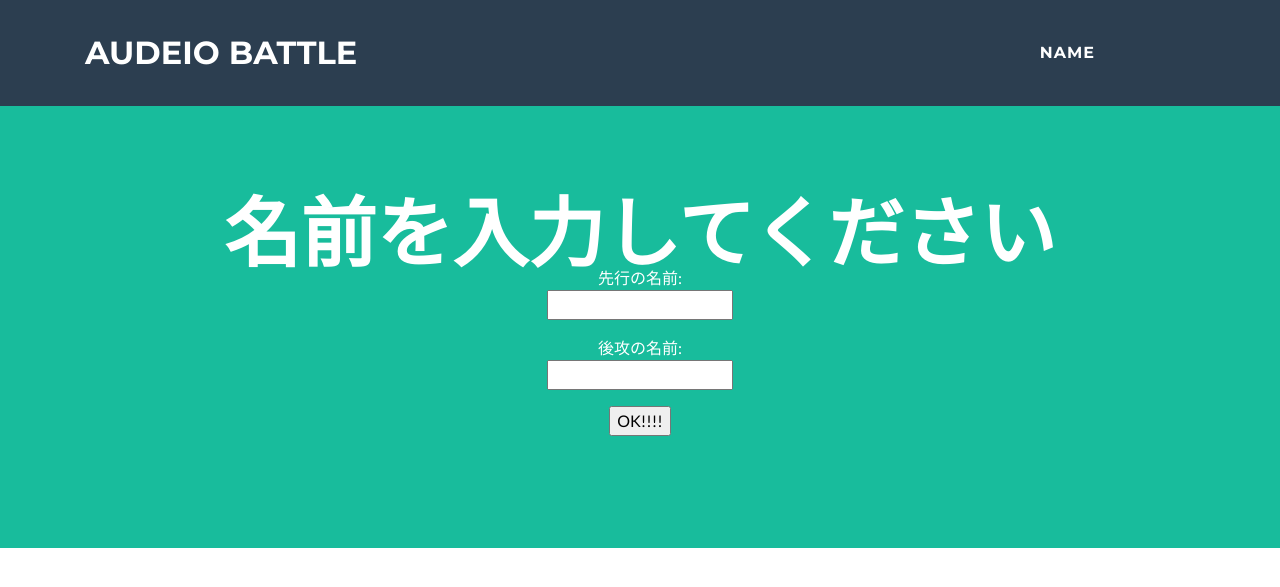
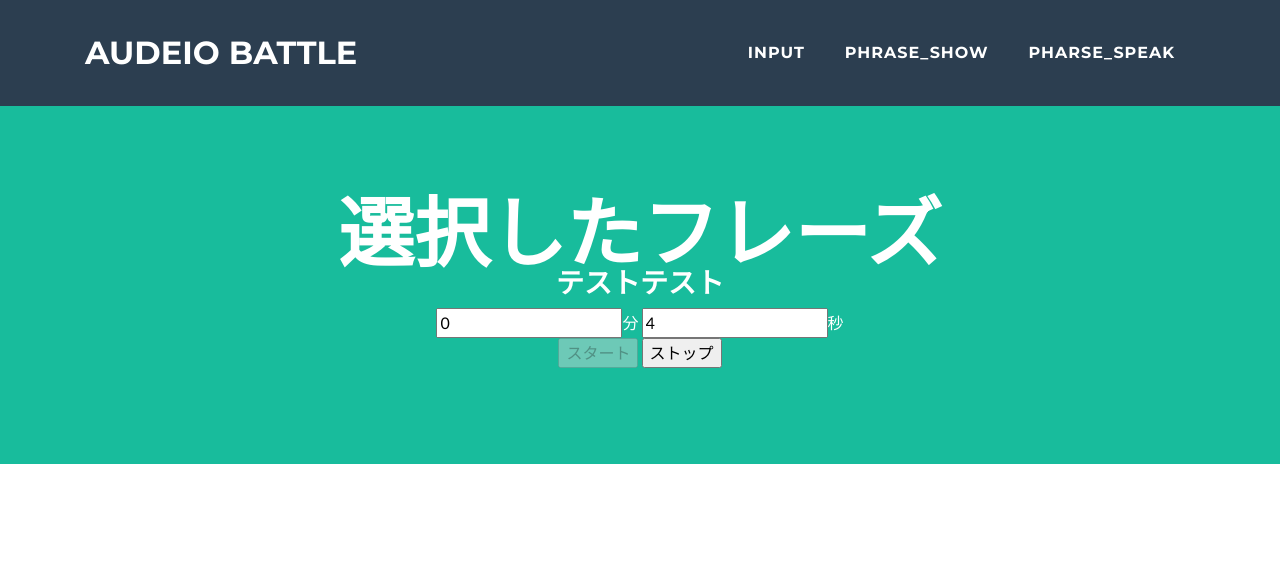
Before and after one commit to seven0525/voice-battle, a Flask app: page /choice in a window 1280 px wide. Shown: the top 587 px of the page. Run offline with Flask 2, Linux system fonts and the light colour scheme; some libraries are stand-ins or nearby versions.

Commit message:
フレーズ表示

```diff
--- a/app.py
+++ b/app.py
@@ -59,8 +59,12 @@ def send():
 
 @app.route('/choice',methods=["POST","GET"])
 def choice():
-    result = request.form
-    return render_template("input.html",result=result)
+    #phrase = request.form["select_phrase"]
+    phrase = "テストテスト"
+    return render_template("phrase_speak.html",phrase=phrase)
 
+@app.route('/battle')
+def send_battle():
+    return render_template("battle.html")
 if __name__ == '__main__':
     app.run(debug=True, port=8000)
--- a/templates/input.html
+++ b/templates/input.html
@@ -7,10 +7,10 @@
     </div>
     <form action="/send" method="post">
         <p>先行の名前:<br>
-            <input type="text" name="first_name" value="" required>
+            <input type="text" name="first_name" value="a" required>
         </p>
         <p>後攻の名前:<br>
-            <input type="text" name="second_name" value="" required>
+            <input type="text" name="second_name" value="a" required>
         </p>
         <p>
             <input type = "submit" value = "OK!!!!" />
--- a/templates/layout.html
+++ b/templates/layout.html
@@ -39,13 +39,13 @@
       <div class="collapse navbar-collapse" id="navbarResponsive">
         <ul class="navbar-nav ml-auto">
           <li class="nav-item mx-0 mx-lg-1">
-            <a class="nav-link py-3 px-0 px-lg-3 rounded js-scroll-trigger" href="/input">name</a>
+            <a class="nav-link py-3 px-0 px-lg-3 rounded js-scroll-trigger" href="/input">input</a>
           </li>
           <li class="nav-item mx-0 mx-lg-1">
-            <a class="nav-link py-3 px-0 px-lg-3 rounded js-scroll-trigger" href="#"></a>
+            <a class="nav-link py-3 px-0 px-lg-3 rounded js-scroll-trigger" href="/send">phrase_show</a>
           </li>
           <li class="nav-item mx-0 mx-lg-1">
-            <a class="nav-link py-3 px-0 px-lg-3 rounded js-scroll-trigger" href="#"></a>
+            <a class="nav-link py-3 px-0 px-lg-3 rounded js-scroll-trigger" href="/choice">pharse_speak</a>
           </li>
         </ul>
       </div>
--- /dev/null
+++ b/templates/phrase_speak.html
@@ -0,0 +1,94 @@
+{% extends "layout.html" %}
+{% block content %}
+<header class="masthead bg-primary text-white text-center">
+    <div class="container">
+        <h1 class="text-uppercase mb-0">選択したフレーズ</h1>
+        <div>
+            {% if phrase %}
+                <h2>{{phrase}}</h2>
+            {% endif %}
+        </div>
+        <form name="timer">
+            <input type="text" value="">分
+            <input type="text" value="10">秒<br>
+            <input type="button" value="スタート" onclick="cntStart()">
+            <input type="button" value="ストップ" onclick="cntStop()">
+            </form>
+
+    </div>
+</header>
+<script>
+
+    var timer1; //タイマーを格納する変数（タイマーID）の宣言
+    window.onload = function(){
+        cntStart();
+    }
+
+    //カウントダウン関数を1000ミリ秒毎に呼び出す関数
+    function cntStart()
+    {
+      document.timer.elements[2].disabled=true;
+      timer1=setInterval("countDown()",1000);
+    }
+
+    //タイマー停止関数
+    function cntStop()
+    {
+      document.timer.elements[2].disabled=false;
+      clearInterval(timer1);
+    }
+
+    //カウントダウン関数
+    function countDown()
+    {
+      var min=document.timer.elements[0].value;
+      var sec=document.timer.elements[1].value;
+
+      if( (min=="") && (sec=="") )
+      {
+        alert("時刻を設定してください！");
+        reSet();
+      }
+      else
+      {
+        if (min=="") min=0;
+        min=parseInt(min);
+
+        if (sec=="") sec=0;
+        sec=parseInt(sec);
+
+        tmWrite(min*60+sec-1);
+      }
+    }
+
+    //残り時間を書き出す関数
+    function tmWrite(int)
+    {
+      int=parseInt(int);
+
+      if (int<=0)
+      {
+        reSet();
+        window.location.href = '/battle';
+
+      }
+      else
+      {
+        //残り分数はintを60で割って切り捨てる
+        document.timer.elements[0].value=Math.floor(int/60);
+        //残り秒数はintを60で割った余り
+        document.timer.elements[1].value=int % 60;
+      }
+    }
+
+    //フォームを初期状態に戻す（リセット）関数
+    function reSet()
+    {
+      document.timer.elements[0].value="0";
+      document.timer.elements[1].value="0";
+      document.timer.elements[2].disabled=false;
+      clearInterval(timer1);
+    }
+
+    </script>
+{% endblock %}
```
Also changed, not shown: templates/index.html (+5 -5 lines), templates/phrase_show.html (+6 -13 lines).
